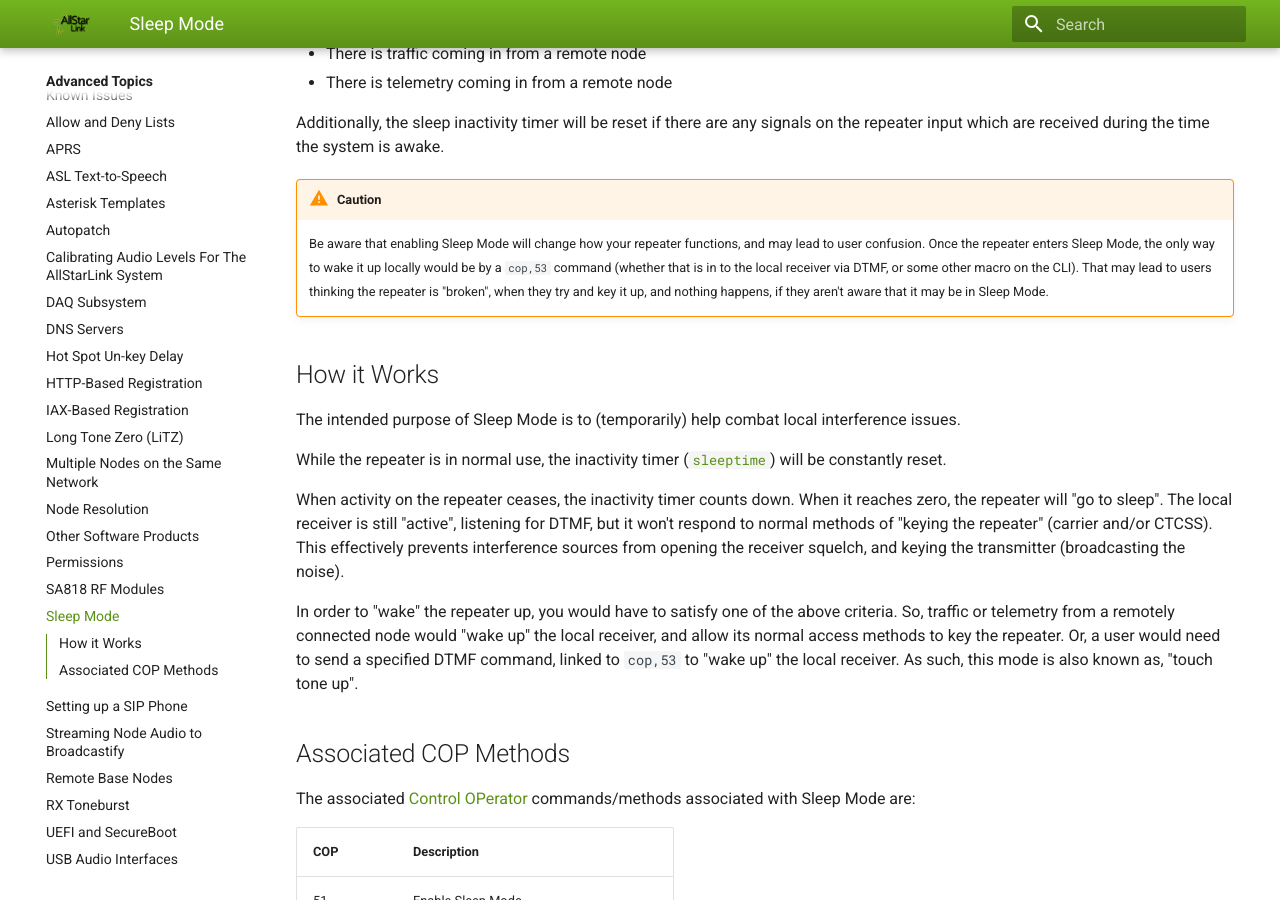
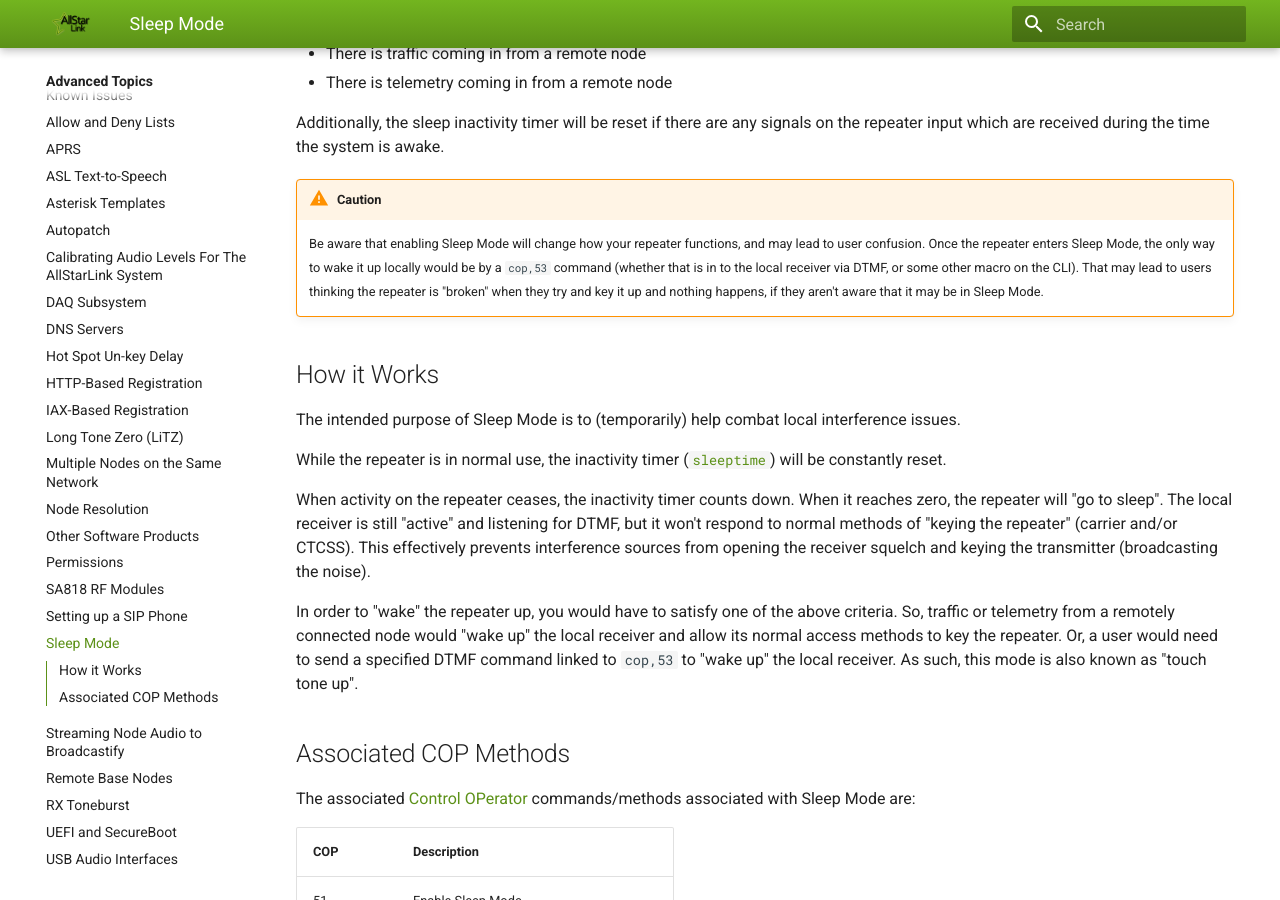
Before and after one commit to AllStarLink/ASL3-Manual, an MkDocs documentation site: the page built from docs/adv-topics/sleepmode.md, in a window 1280 px wide and 900 px high, scrolled down 261 px. Built offline with MkDocs 1.6.1 and Material for MkDocs 9.7.7, drawn with Linux system fonts in a browser that asks for light colours; some of the changed text lies outside the part shown.

Commit message:
Change menu order. Grammar cleanup.

```diff
--- a/docs/adv-topics/sleepmode.md
+++ b/docs/adv-topics/sleepmode.md
@@ -8,7 +8,7 @@ Sleep Mode allows the local repeater receiver to be effectively disabled after a
 Additionally, the sleep inactivity timer will be reset if there are any signals on the repeater input which are received during the time the system is awake.
 
 !!! warning "Caution"
-    Be aware that enabling Sleep Mode will change how your repeater functions, and may lead to user confusion. Once the repeater enters Sleep Mode, the only way to wake it up locally would be by a `cop,53` command (whether that is in to the local receiver via DTMF, or some other macro on the CLI). That may lead to users thinking the repeater is "broken", when they try and key it up, and nothing happens, if they aren't aware that it may be in Sleep Mode.
+    Be aware that enabling Sleep Mode will change how your repeater functions, and may lead to user confusion. Once the repeater enters Sleep Mode, the only way to wake it up locally would be by a `cop,53` command (whether that is in to the local receiver via DTMF, or some other macro on the CLI). That may lead to users thinking the repeater is "broken" when they try and key it up and nothing happens, if they aren't aware that it may be in Sleep Mode.
 
 ## How it Works
 
@@ -16,9 +16,9 @@ The intended purpose of Sleep Mode is to (temporarily) help combat local interfe
 
 While the repeater is in normal use, the inactivity timer ([`sleeptime`](../config/rpt_conf.md#sleeptime)) will be constantly reset.
 
-When activity on the repeater ceases, the inactivity timer counts down. When it reaches zero, the repeater will "go to sleep". The local receiver is still "active", listening for DTMF, but it won't respond to normal methods of "keying the repeater" (carrier and/or CTCSS). This effectively prevents interference sources from opening the receiver squelch, and keying the transmitter (broadcasting the noise).
+When activity on the repeater ceases, the inactivity timer counts down. When it reaches zero, the repeater will "go to sleep". The local receiver is still "active" and listening for DTMF, but it won't respond to normal methods of "keying the repeater" (carrier and/or CTCSS). This effectively prevents interference sources from opening the receiver squelch and keying the transmitter (broadcasting the noise).
 
-In order to "wake" the repeater up, you would have to satisfy one of the above criteria. So, traffic or telemetry from a remotely connected node would "wake up" the local receiver, and allow its normal access methods to key the repeater. Or, a user would need to send a specified DTMF command, linked to `cop,53` to "wake up" the local receiver. As such, this mode is also known as, "touch tone up".
+In order to "wake" the repeater up, you would have to satisfy one of the above criteria. So, traffic or telemetry from a remotely connected node would "wake up" the local receiver and allow its normal access methods to key the repeater. Or, a user would need to send a specified DTMF command linked to `cop,53` to "wake up" the local receiver. As such, this mode is also known as "touch tone up".
 
 ## Associated COP Methods
 The associated [Control OPerator](../config/rpt_conf.md#cop-commands) commands/methods associated with Sleep Mode are:
--- a/mkdocs.yml
+++ b/mkdocs.yml
@@ -105,8 +105,8 @@ nav:
     - adv-topics/other-software.md
     - adv-topics/permissions.md
     - adv-topics/sa818modules.md
+    - adv-topics/sip-phone.md
     - adv-topics/sleepmode.md
-    - adv-topics/sip-phone.md
     - adv-topics/broadcastify.md
     - adv-topics/remotebase.md
     - adv-topics/rxtoneburst.md
```
